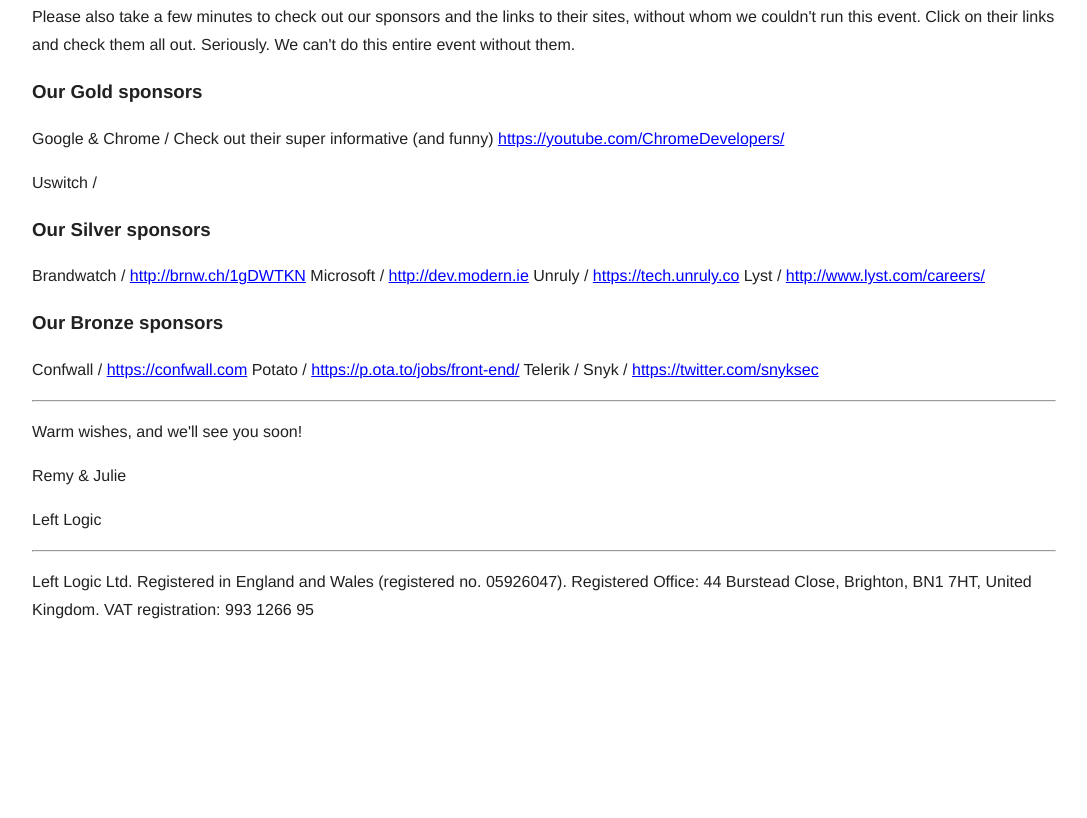
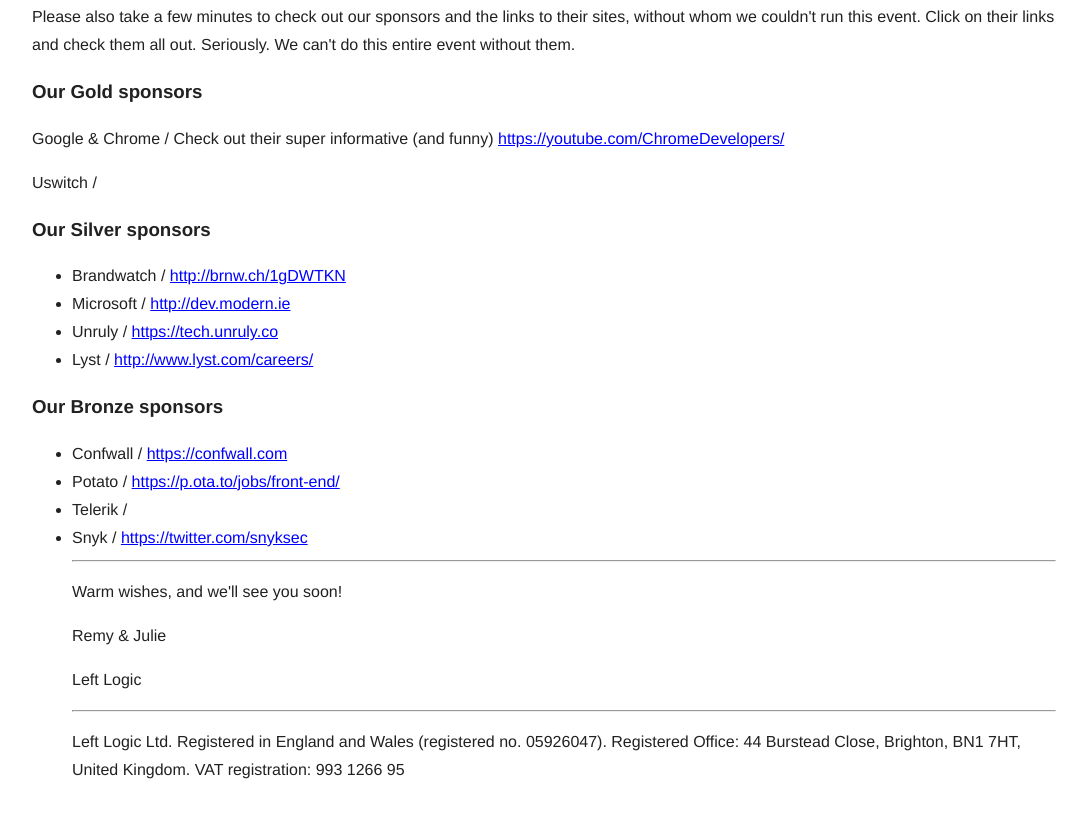
Before and after one commit to leftlogic/ffconf2015, a website: page public/details.html in a window 1280 px wide. Shown: the part 2268-3086 px from the top of the page, without its empty margins (96-1183 px from the left). Before the commit the page ends 2932 px from the top, so only its background shows below. Drawn offline with Linux system fonts and the light colour scheme.

Commit message:
fix layout of details

```diff
--- a/public/details.html
+++ b/public/details.html
@@ -74,15 +74,19 @@
 <p>Google &amp; Chrome / Check out their super informative (and funny) <a href="https://youtube.com/ChromeDevelopers/">https://youtube.com/ChromeDevelopers/</a></p>
 <p>Uswitch /</p>
 <h3 id="our-silver-sponsors">Our Silver sponsors</h3>
-<p>Brandwatch / <a href="http://brnw.ch/1gDWTKN">http://brnw.ch/1gDWTKN</a>
-Microsoft / <a href="http://dev.modern.ie">http://dev.modern.ie</a>
-Unruly / <a href="https://tech.unruly.co">https://tech.unruly.co</a>
-Lyst / <a href="http://www.lyst.com/careers/">http://www.lyst.com/careers/</a></p>
+<ul>
+<li>Brandwatch / <a href="http://brnw.ch/1gDWTKN">http://brnw.ch/1gDWTKN</a>
+<li>Microsoft / <a href="http://dev.modern.ie">http://dev.modern.ie</a>
+<li>Unruly / <a href="https://tech.unruly.co">https://tech.unruly.co</a>
+<li>Lyst / <a href="http://www.lyst.com/careers/">http://www.lyst.com/careers/</a>
+</ul>
 <h3 id="our-bronze-sponsors">Our Bronze sponsors</h3>
-<p>Confwall / <a href="https://confwall.com">https://confwall.com</a>
-Potato / <a href="https://p.ota.to/jobs/front-end/">https://p.ota.to/jobs/front-end/</a>
-Telerik /
-Snyk / <a href="https://twitter.com/snyksec">https://twitter.com/snyksec</a></p>
+<ul>
+<li>Confwall / <a href="https://confwall.com">https://confwall.com</a>
+<li>Potato / <a href="https://p.ota.to/jobs/front-end/">https://p.ota.to/jobs/front-end/</a>
+<li>Telerik /
+<li>Snyk / <a href="https://twitter.com/snyksec">https://twitter.com/snyksec</a>
+</li>
 <hr>
 <p>Warm wishes, and we&#39;ll see you soon!</p>
 <p>Remy &amp; Julie</p>
```
